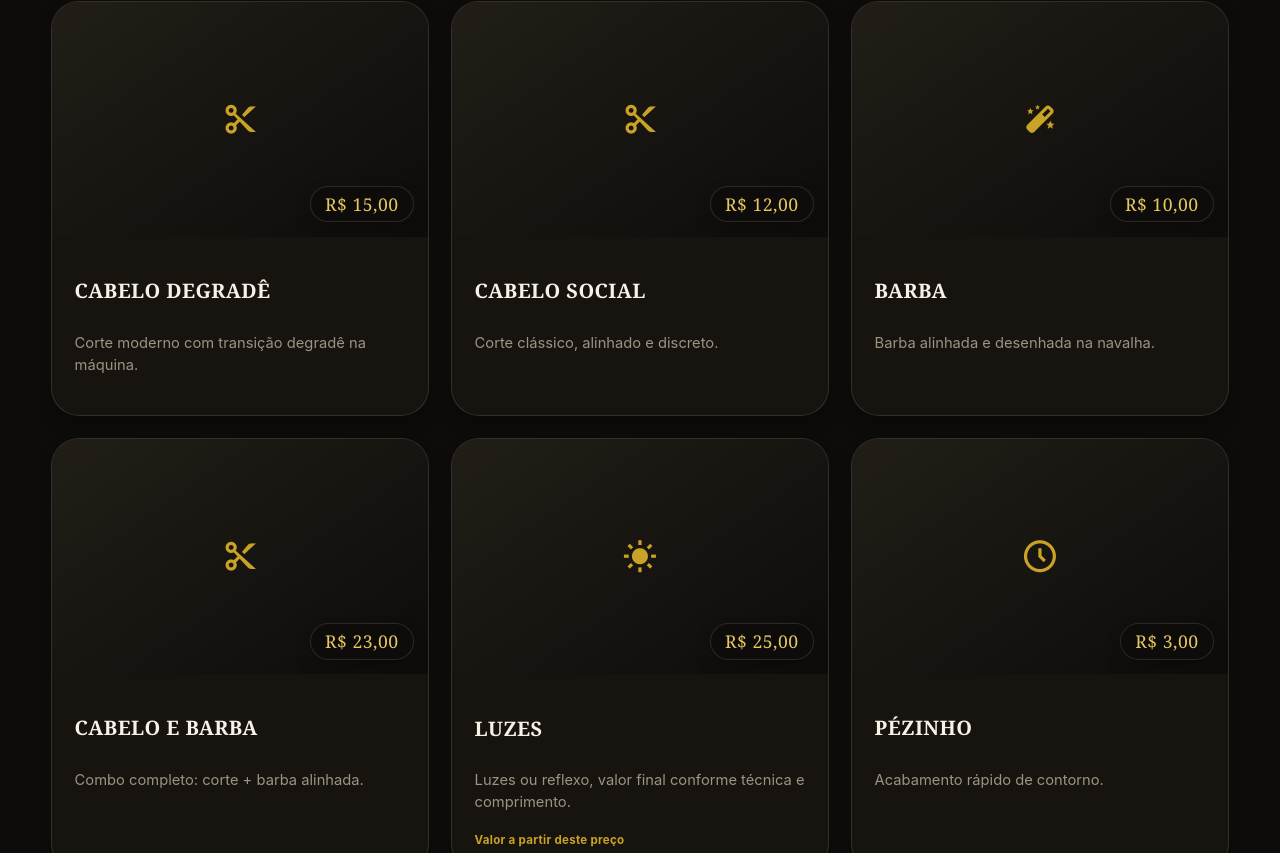
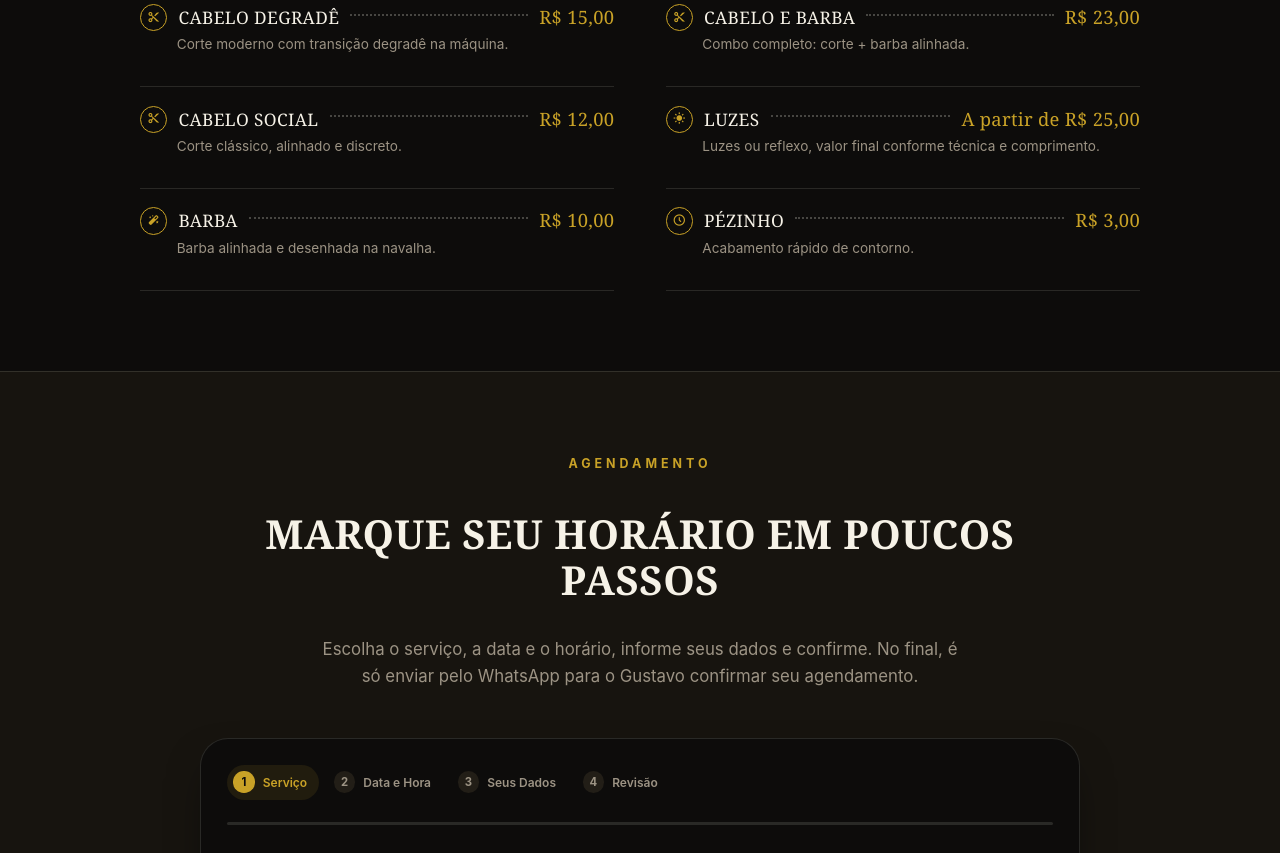
Before and after one commit to jefferson-da-silva-santos/barao-barbearia, a React (Vite) app: page / in a window 1280 px wide. Shown: the part 1027-1880 px from the top of the page. Built offline with nearby package versions, Linux system fonts and the light colour scheme; what notyf would draw is missing.

Commit message:
refactor: renomear classes de estilo e reorganizar a vitrine de serviços para uma lista de preços

```diff
--- a/src/App.module.css
+++ b/src/App.module.css
@@ -367,47 +367,18 @@
 }
 
 /* ============================================================
-   VITRINE DE SERVIÇOS (informativa)
+   VITRINE DE SERVIÇOS — lista de preços (sem imagens)
    ============================================================ */
 
-.vitrine {
+.precos {
   padding: 6em 0 5em;
 }
-.vitrineInner {
+.precosInner {
   width: 92%;
-  max-width: 1180px;
+  max-width: 1000px;
   margin: 0 auto;
 }
 
-.vitrineGrid {
-  margin-top: 2.4em;
-  display: grid;
-  grid-template-columns: repeat(3, 1fr);
-  gap: 1.4em;
-}
-
-.vitrineCard {
-  display: flex;
-  flex-direction: column;
-  background-color: var(--preto-suave);
-  border: 1px solid var(--linha);
-  border-radius: var(--raio-lg);
-  overflow: hidden;
-  box-shadow: var(--sombra-sm);
-  transition: var(--transicao);
-}
-.vitrineCard:hover {
-  border-color: rgba(201, 162, 39, 0.4);
-  transform: translateY(-3px);
-}
-
-.vitrineCardImgWrap {
-  position: relative;
-  aspect-ratio: 16/10;
-  flex-shrink: 0;
-  overflow: hidden;
-  background-color: var(--carvao);
-}
 .placeholderImg {
   width: 100%;
   height: 100%;
@@ -418,51 +389,96 @@
   color: var(--dourado);
 }
 .placeholderImg i {
-  font-size: 2.4em;
+  font-size: 1.6em;
   line-height: 1;
 }
 
-.vitrineCardPreco {
-  position: absolute;
-  bottom: 0.8em;
-  right: 0.8em;
-  background-color: var(--preto);
-  color: var(--dourado-claro);
-  font-family: var(--fonte-display);
-  font-size: 1.1em;
-  letter-spacing: 0.5px;
-  padding: 0.3em 0.8em;
-  border-radius: var(--raio-pill);
-  box-shadow: var(--sombra-sm);
-  border: 1px solid var(--linha);
+.precosLista {
+  margin-top: 2.6em;
+  display: grid;
+  grid-template-columns: 1fr;
+  row-gap: 0;
+}
+@media (min-width: 860px) {
+  .precosLista {
+    grid-template-columns: 1fr 1fr;
+    column-gap: 3.2em;
+  }
 }
 
-.vitrineCardBody {
+.precosColuna {
   display: flex;
   flex-direction: column;
-  padding: 1.3em 1.4em 1.5em;
-  flex: 1;
 }
-.vitrineCardTitle {
+
+.precoItem {
+  display: flex;
+  flex-wrap: wrap;
+  align-items: baseline;
+  column-gap: 0.7em;
+  padding: 1.15em 0;
+  border-bottom: 1px solid var(--linha);
+  transition: var(--transicao);
+}
+.precoItem:hover {
+  border-bottom-color: rgba(201, 162, 39, 0.4);
+}
+.precoItem:hover .precoNome {
+  color: var(--dourado);
+}
+.precosColuna .precoItem:first-child {
+  padding-top: 0;
+}
+
+.precoIcone {
+  width: 2em;
+  height: 2em;
+  border-radius: 50%;
+  border: 1.5px solid var(--dourado);
+  color: var(--dourado);
+  display: flex;
+  align-items: center;
+  justify-content: center;
+  font-size: 0.85em;
+  flex-shrink: 0;
+  align-self: center;
+}
+
+.precoNome {
   font-family: var(--fonte-display);
-  font-size: 1.25em;
+  font-size: 1.08em;
   letter-spacing: 0.4px;
   text-transform: uppercase;
   color: var(--branco);
+  transition: var(--transicao);
+  white-space: nowrap;
 }
-.vitrineCardDesc {
-  margin-top: 0.5em;
-  font-size: 0.92em;
-  line-height: 1.5;
-  color: var(--cinza);
+
+.precoLinha {
+  flex: 1 1 2em;
+  min-width: 1.4em;
+  border-bottom: 2px dotted rgba(246, 242, 231, 0.25);
+  height: 0;
+  align-self: center;
+  margin-bottom: 0.35em;
 }
-.vitrineCardApartir {
-  display: inline-block;
-  margin-top: 0.5em;
-  font-size: 0.72em;
-  font-weight: 700;
+
+.precoValor {
+  font-family: var(--fonte-display);
+  font-size: 1.15em;
   letter-spacing: 0.3px;
   color: var(--dourado);
+  flex-shrink: 0;
+  white-space: nowrap;
+}
+
+.precoDesc {
+  flex-basis: 100%;
+  font-size: 0.85em;
+  line-height: 1.4;
+  color: var(--cinza);
+  margin-left: 2.7em;
+  margin-top: 0.3em;
 }
 
 /* ============================================================
@@ -684,6 +700,11 @@
   border-radius: var(--raio-sm);
   overflow: hidden;
   flex-shrink: 0;
+}
+.servicoCardImg {
+  width: 100%;
+  height: 100%;
+  object-fit: cover;
 }
 
 .servicoCardInfo {
--- a/src/App.tsx
+++ b/src/App.tsx
@@ -353,9 +353,29 @@ function ImagemServico({ servico, className }: { servico: Servico; className?: s
 }
 
 function Vitrine() {
+  const metade = Math.ceil(SERVICOS.length / 2);
+  const colunaA = SERVICOS.slice(0, metade);
+  const colunaB = SERVICOS.slice(metade);
+
+  const renderColuna = (itens: Servico[], chave: string) => (
+    <div className={styles.precosColuna} key={chave}>
+      {itens.map((servico) => (
+        <div className={styles.precoItem} key={servico.id}>
+          <span className={styles.precoIcone}>
+            <i className={`bx ${servico.icone}`} aria-hidden="true" />
+          </span>
+          <span className={styles.precoNome}>{servico.nome}</span>
+          <span className={styles.precoLinha} aria-hidden="true" />
+          <span className={styles.precoValor}>{formatarPreco(servico)}</span>
+          <p className={styles.precoDesc}>{servico.desc}</p>
+        </div>
+      ))}
+    </div>
+  );
+
   return (
-    <section className={styles.vitrine} id="servicos">
-      <div className={styles.vitrineInner} data-aos="fade-up">
+    <section className={styles.precos} id="servicos">
+      <div className={styles.precosInner} data-aos="fade-up">
         <span className={styles.sectionEyebrow}>Valores</span>
         <h2 className={styles.sectionTitle}>Nossos serviços</h2>
         <p className={styles.sectionSubtitle}>
@@ -363,20 +383,9 @@ function Vitrine() {
           seu horário abaixo.
         </p>
 
-        <div className={styles.vitrineGrid}>
-          {SERVICOS.map((servico) => (
-            <article className={styles.vitrineCard} key={servico.id}>
-              <div className={styles.vitrineCardImgWrap}>
-                <ImagemServico servico={servico} className={styles.vitrineCardImg} />
-                <span className={styles.vitrineCardPreco}>{formatarMoeda(servico.preco)}</span>
-              </div>
-              <div className={styles.vitrineCardBody}>
-                <h3 className={styles.vitrineCardTitle}>{servico.nome}</h3>
-                <p className={styles.vitrineCardDesc}>{servico.desc}</p>
-                {servico.apartirDe && <span className={styles.vitrineCardApartir}>Valor a partir deste preço</span>}
-              </div>
-            </article>
-          ))}
+        <div className={styles.precosLista}>
+          {renderColuna(colunaA, "coluna-a")}
+          {renderColuna(colunaB, "coluna-b")}
         </div>
       </div>
     </section>
@@ -551,7 +560,7 @@ function CardAgendamento() {
                         onClick={() => handleEscolherServico(servico.id)}
                       >
                         <div className={styles.servicoCardIconWrap}>
-                          <ImagemServico servico={servico} className={styles.vitrineCardImg} />
+                          <ImagemServico servico={servico} className={styles.servicoCardImg} />
                         </div>
                         <div className={styles.servicoCardInfo}>
                           <span className={styles.servicoCardNome}>{servico.nome}</span>
```
